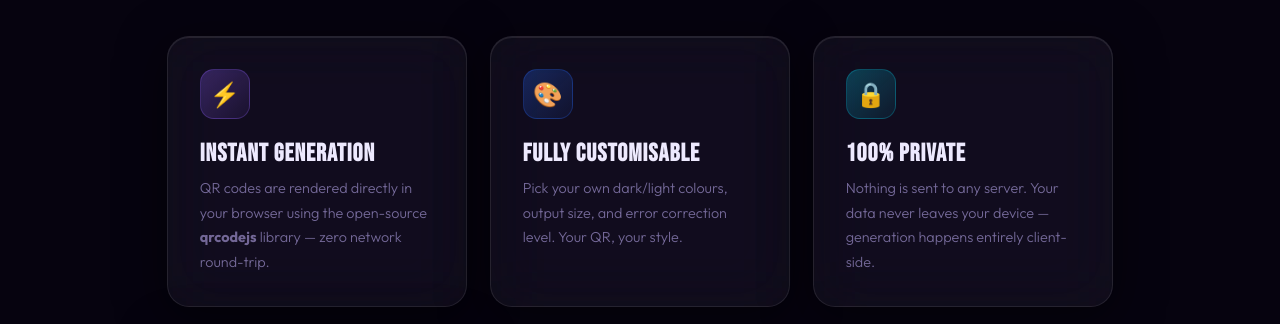
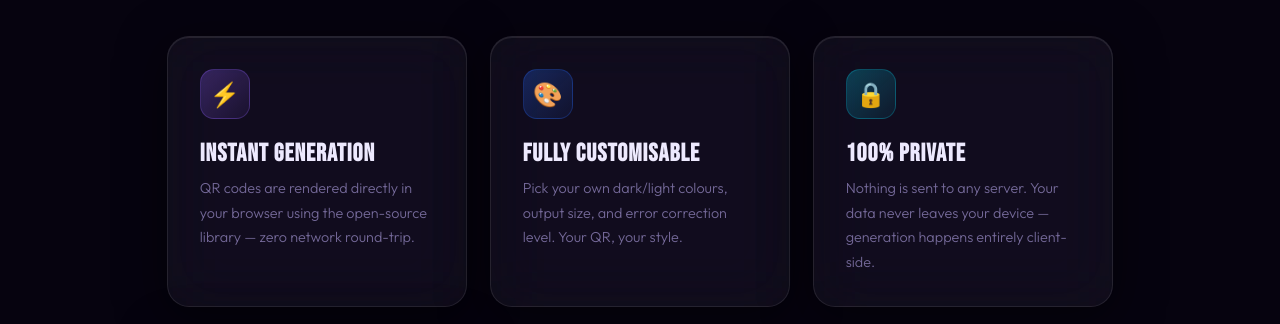
Before and after one commit to unknownmeh/gen-qr, a plain HTML site: page index.html in a window 1280 px wide. Shown: the part 1906-2230 px from the top of the page. Drawn offline with Linux system fonts and the light colour scheme; a script that the page names is missing.

Commit message:
Update index.html

```diff
--- a/index.html
+++ b/index.html
@@ -197,7 +197,7 @@
         <div class="feat-card glass">
           <div class="feat-icon ic-v">⚡</div>
           <h3>Instant Generation</h3>
-          <p>QR codes are rendered directly in your browser using the open-source <strong>qrcodejs</strong> library — zero network round-trip.</p>
+          <p>QR codes are rendered directly in your browser using the open-source library — zero network round-trip.</p>
         </div>
 
         <div class="feat-card glass">
```
